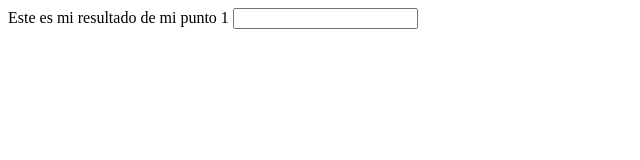
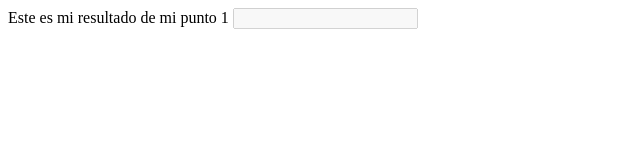
Before and after one commit to BillJean521/sesion12, a plain HTML site: page parte 1.html in a window 1280 px wide. Shown: the whole page, without its empty margins (0-640 px from the left). Drawn offline with Linux system fonts and the light colour scheme.

Commit message:
cambios 2

```diff
--- a/parte 1.html
+++ b/parte 1.html
@@ -8,6 +8,6 @@
 <body>
     <script src="punto1.js"></script>
     <label>Este es mi resultado de mi punto 1</label>
-    <input type="text" id="resultado">
+    <input type="text" id="resultado" disabled>
 </body>
 </html>
```
